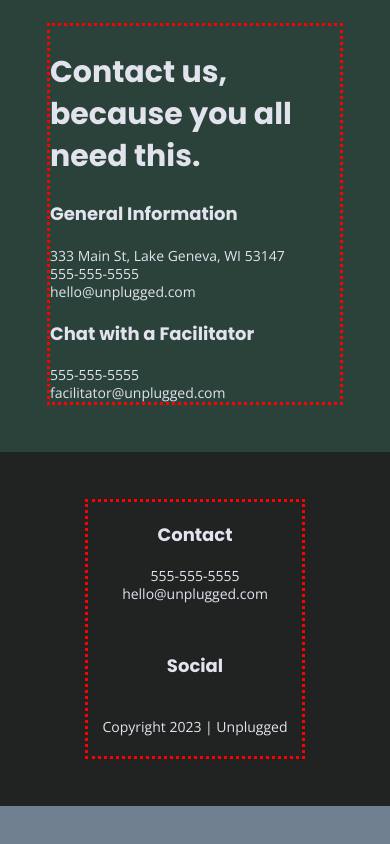
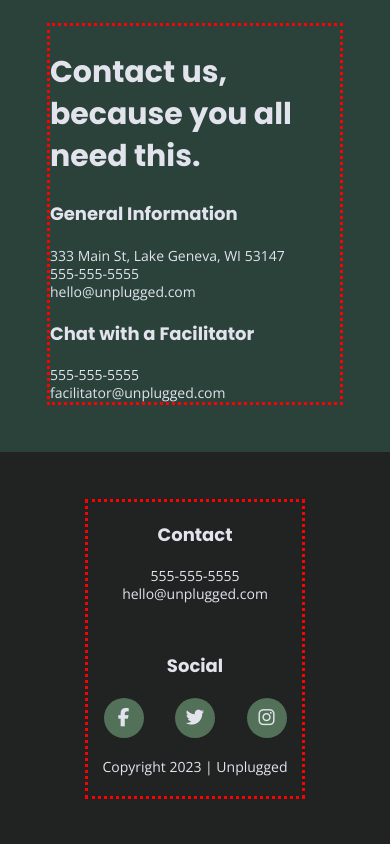
Before and after one commit to SChilian/Unplugged-Responsive-Website, a website: page about/index.html in a window 390 px wide. Shown: the part 1284-2128 px from the top of the page. Before the commit the page ends 2090 px from the top, so only its background shows below. Drawn offline with nearby package versions, Linux system fonts and the light colour scheme.

Commit message:
Added FontAwesome icons to breakpoints.

```diff
--- a/about/index.html
+++ b/about/index.html
@@ -106,9 +106,13 @@
           <h4>Social</h4>
           <div class="social-icons">
             <p>
-              <a href="https://ww.facebook.com/yoursite" target="_blank" rel="noopener"></a>
-              <a href="https://www.twitter.com/yoursite" target="_blank" rel="noopener"></a>
-              <a href="https://www.instagram.com/yoursite" target="_blank" rel="noopener"></a>
+              <a href="https://ww.facebook.com" target="_blank" rel="noopener"><i class="fab fa-facebook-f"></i></a>
+            </p>
+             <p>
+              <a href="https://www.twitter.com" target="_blank" rel="noopener"><i class="fab fa-twitter"></i></a>
+            </p>
+            <p>
+              <a href="https://www.instagram.com" target="_blank" rel="noopener"><i class="fab fa-instagram"></i></a>
             </p>
           </div>
         </div>
--- a/css/main.css
+++ b/css/main.css
@@ -230,6 +230,14 @@ footer .social-icons p {
   display: flex;
   justify-content: center;
   align-items: center;
+  background-color: #527158;
+  border-radius: 50%;
+  width: 40px;
+  height: 40px;
+}
+
+footer .social p i {
+  font-size: 1.3125em;
 
 }
 
@@ -354,9 +362,6 @@ input[type=button] {
   background-color: #2a423a;
 }
 
-/*.reviews .content-wrapper {
-  width: 90%;
-}*/
 
 .reviews h2 {
   margin-bottom: 40px;
```
Also changed, not shown: faq/index.html (+7 -3 lines), index.html (+7 -3 lines).
